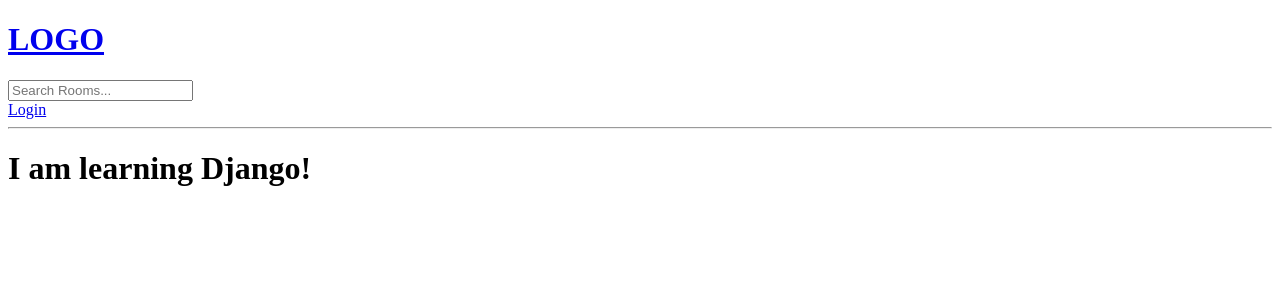
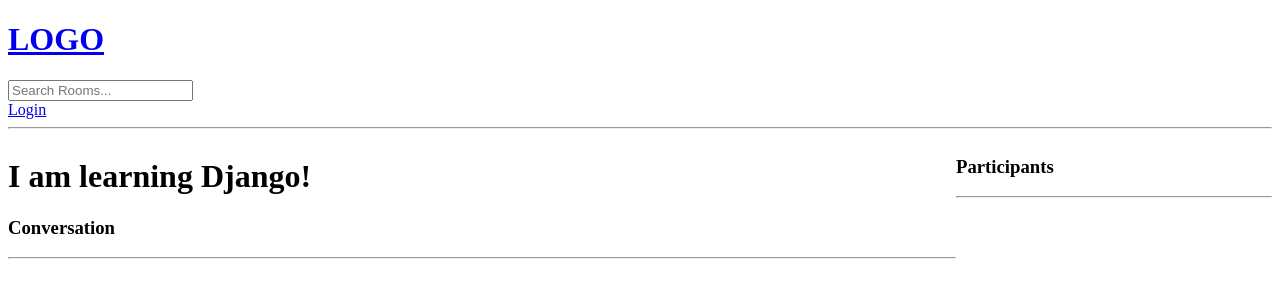
Before and after one commit to mvcosta/studybud, a Django app: page /room/5 in a window 1280 px wide. Shown: the top 300 px of the page. Run offline with Django 4.2, Linux system fonts and the light colour scheme; data comes from the database, SQL or seed files in the repository; both versions use the stored data as it was after the commit.

Commit message:
Implementado chat room messages CRUD

```diff
--- a/base/models.py
+++ b/base/models.py
@@ -15,7 +15,7 @@ class Room(models.Model):
     topic = models.ForeignKey(Topic, on_delete=models.SET_NULL, null=True)
     name = models.CharField(max_length=200)
     description = models.TextField(null=True, blank=True)
-    # participants
+    participants = models.ManyToManyField(User, related_name='participants', blank=True)
     updated = models.DateTimeField(auto_now=True)
     created = models.DateTimeField(auto_now_add=True)
 
--- a/base/templates/base/room.html
+++ b/base/templates/base/room.html
@@ -1,7 +1,50 @@
 {% extends 'main.html' %}
 
 {% block content %}
-    <h1>
-        {{room.name}}
-    </h1>
+
+    <style>
+        .room-container{
+            display: grid;
+            grid-template-columns: 3fr 1fr
+        }
+    </style>
+
+    <div class="room-container">
+        <div>
+            <h1>{{room.name}}</h1>
+            <p>{{room.description}}</p>
+            <div class="comment-wrapper">
+                <h3>Conversation</h3>
+                <hr>
+                {% for message in room_messages %}
+                    <div>
+                        {% if request.user == message.user %}
+                        <a href="{% url 'delete-message' message.id %}">Delete</a>
+                        {% endif %}
+                        <small>@{{message.user}} {{message.created|timesince}} ago</small>
+                        <p>{{message.body}}</p>
+                        <hr>
+                    </div>
+                {% endfor %}
+            </div>
+            {% if request.user.is_authenticated %}
+            <div class="comment-form">
+                <form action="" method="post">
+                    {% csrf_token %}
+                    <input type="text" name="body" placeholder="Write your message here...">
+                </form>
+            </div>
+            {% endif %}
+        </div>
+        <div>
+            <h3>Participants</h3>
+            {% for user in participants %}
+                <div>
+                    <p>@{{user.username}}</p>
+                </div>
+            {% endfor %}
+            <hr>
+        </div>
+    </div>
+
 {% endblock content %}
--- a/base/urls.py
+++ b/base/urls.py
@@ -12,4 +12,5 @@ urlpatterns = [
     path('create-room/', views.createRoom, name="create-room"),
     path('update-room/<str:pk>', views.updateRoom, name="update-room"),
     path('delete-room/<str:pk>', views.deleteRoom, name="delete-room"),
+    path('delete-message/<str:pk>', views.deleteMessage, name="delete-message"),
 ]
--- a/base/views.py
+++ b/base/views.py
@@ -1,5 +1,5 @@
 from .forms import RoomForm
-from .models import Room, Topic
+from .models import Room, Topic, Message
 from django.http import HttpResponse
 from django.contrib.auth import authenticate, login, logout
 from django.shortcuts import render, redirect
@@ -73,7 +73,19 @@ def home(request):
 
 def room(request, pk):
     room = Room.objects.get(id=pk)
-    context = {'room': room}
+    room_messages = room.message_set.all().order_by('-created')
+    participants = room.participants.all()
+
+    if request.method == 'POST':
+        message = Message.objects.create(
+            user=request.user,
+            room=room,
+            body=request.POST.get('body')
+        )
+        room.participants.add(request.user)
+        return redirect('room', pk=room.id)
+
+    context = {'room': room, 'room_messages': room_messages, 'participants': participants}
     return render(request, 'base/room.html', context)
 
 
@@ -120,3 +132,16 @@ def deleteRoom(request, pk):
         room.delete()
         return redirect('home')
     return render(request, 'base/delete.html', {'obj': room})
+
+
+@login_required(login_url='login')
+def deleteMessage(request, pk):
+    message = Message.objects.get(id=pk)
+
+    if request.user != message.user:
+        return HttpResponse('You are not allowed here')
+
+    if request.method == 'POST':
+        message.delete()
+        return redirect('home')
+    return render(request, 'base/delete.html', {'obj': message})
```
Also changed, not shown: base/migrations/0003_alter_room_options_room_participants.py (added), db.sqlite3.
